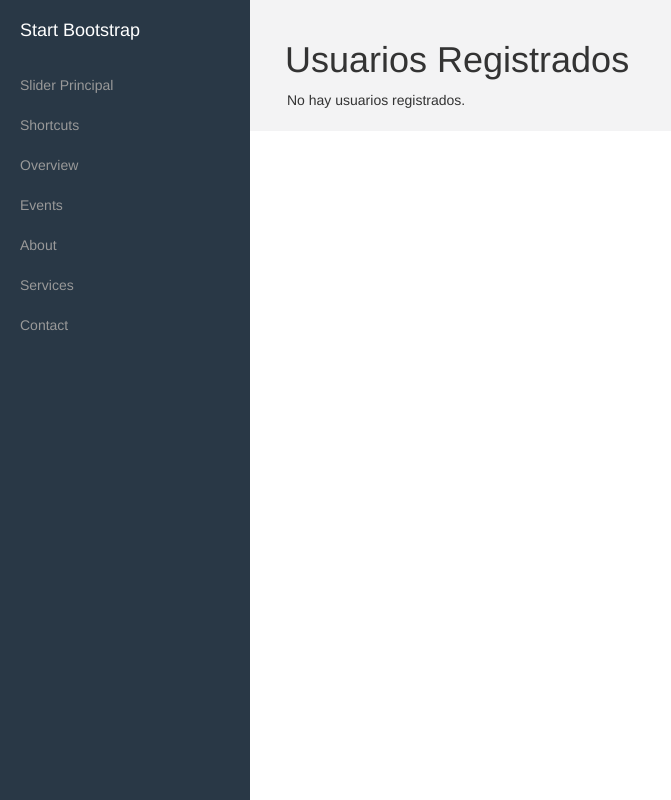
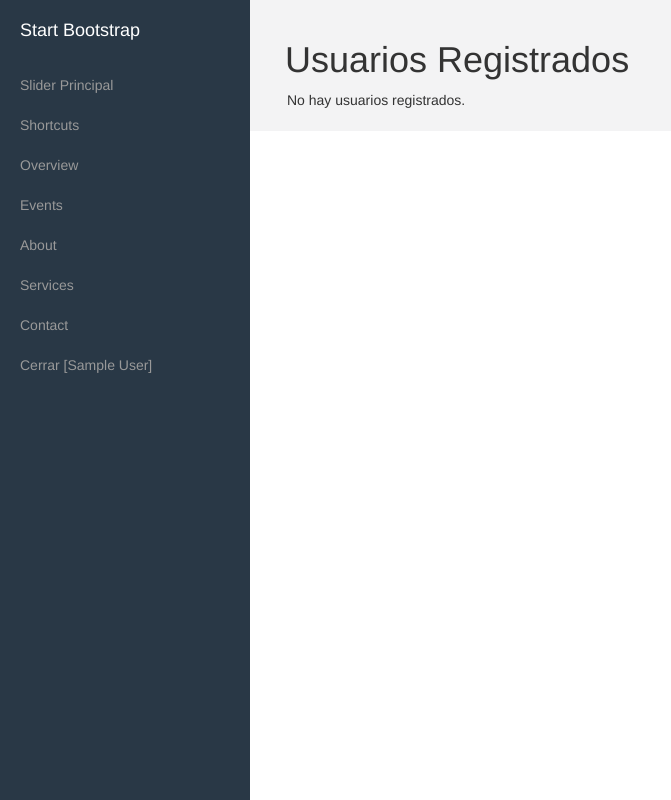
Before and after one commit to esneyder/TuContador-v1, a PHP site: page /admin/principal.php in a window 1280 px wide. Shown: the whole page, without its empty margins (0-671 px from the left). Run offline with PHP 8.4, Linux system fonts and the light colour scheme; the visitor is signed in with stand-in values (Sample User, id 1); data that the repository does not hold is empty.

Commit message:
commit principal

```diff
--- a/admin/principal.php
+++ b/admin/principal.php
@@ -55,7 +55,7 @@
                     <a id="EditSliderPrincipal" href="#" >Slider Principal</a>
                 </li>
                 <li>
-                    <a href="#">Shortcuts</a>
+                    <a id="blog">Shortcuts</a>
                 </li>
                 <li>
                     <a href="#">Overview</a>
@@ -71,6 +71,9 @@
                 </li>
                 <li>
                     <a href="#">Contact</a>
+                </li>
+                <li>
+                <a href="logout.php">Cerrar [<?php echo $_SESSION['name']; ?>]</a>
                 </li>
             </ul>
         </div>
```
